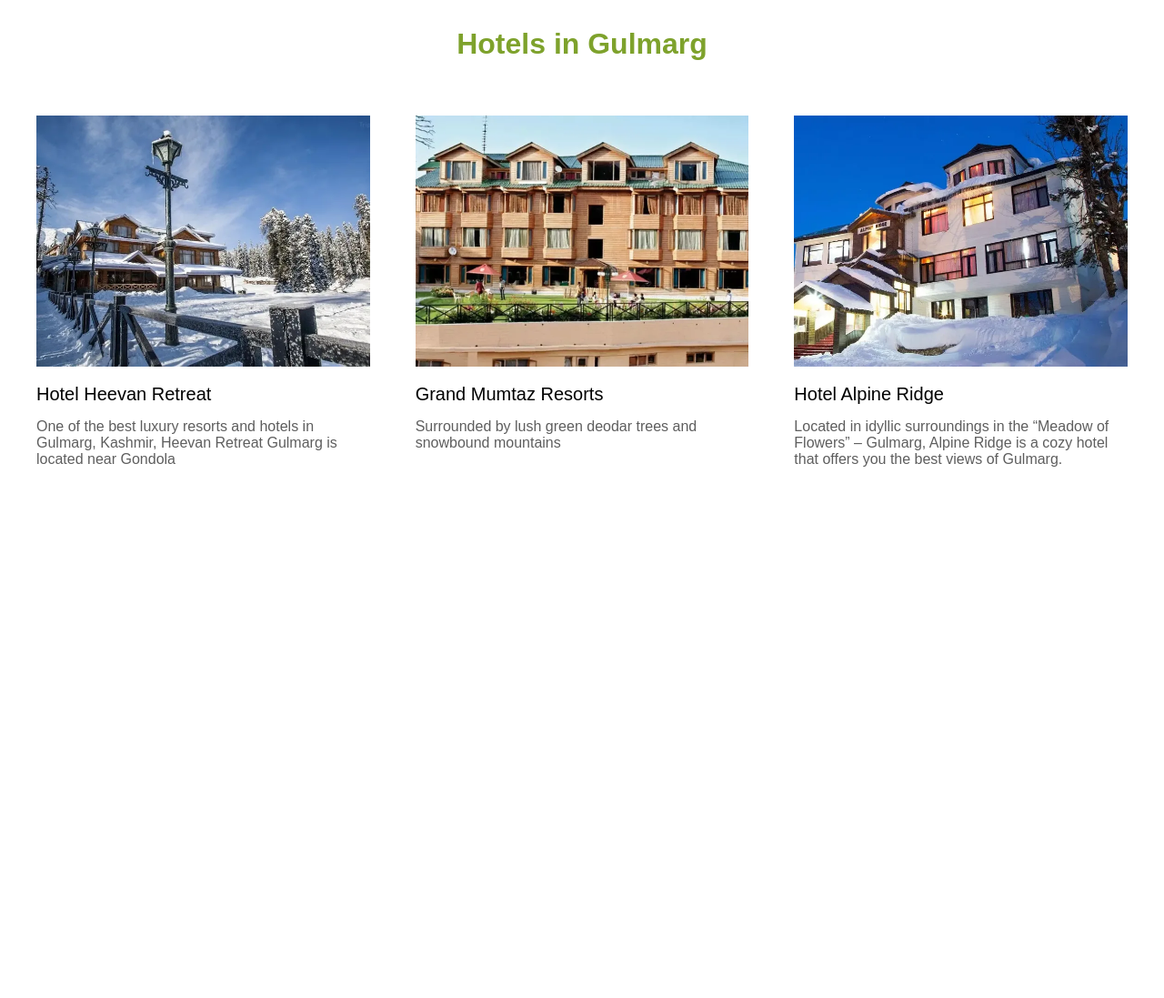
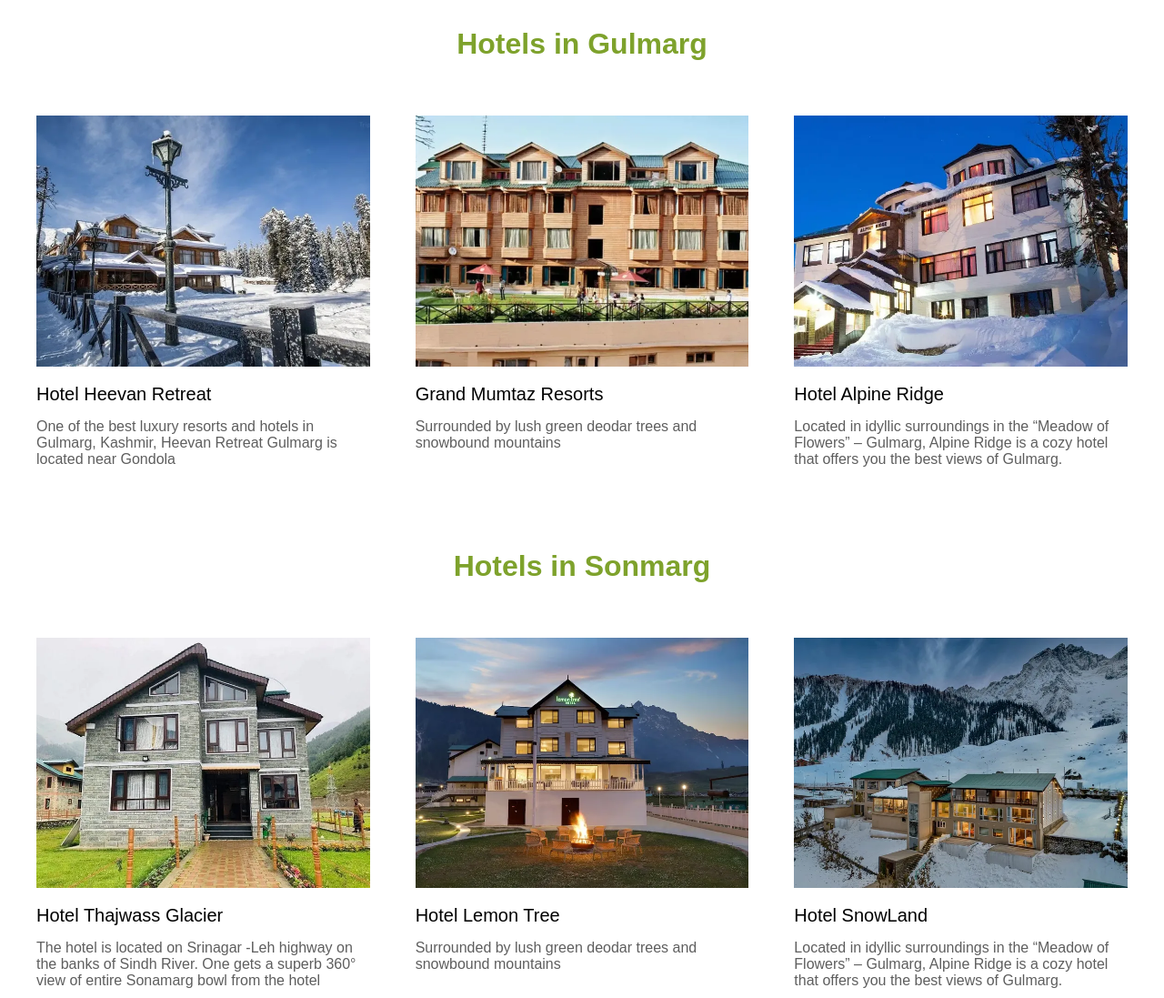
Before and after one commit to towfeeqkhan/Adventures, a plain HTML site: page hotels.html in a window 1280 px wide. Shown: the whole page at 91% size. Before the commit the page ends 800 px from the top, so only its background shows below. Drawn offline with Linux system fonts and the light colour scheme.

Commit message:
added sonmarg hotel section

```diff
--- a/hotels.css
+++ b/hotels.css
@@ -11,6 +11,13 @@
 
 .heading1 {
   margin-top: 30px;
+  margin-bottom: 50px;
+  text-align: center;
+  color: #7EA22C;
+}
+
+.heading2 {
+  margin-top: 80px;
   margin-bottom: 50px;
   text-align: center;
   color: #7EA22C;
--- a/hotels.html
+++ b/hotels.html
@@ -32,6 +32,30 @@
           that offers you the best views of Gulmarg. </p>
       </div>
     </div>
+
+    <!--New Section-->
+    <h1 class="heading2">Hotels in Sonmarg</h1>
+    <div class="card-container">
+      <div class="card">
+        <img class="hotel-img" src="images/hpre4.webp" alt="">
+        <p class="p1">Hotel Thajwass Glacier</p>
+        <p class="p2"> The hotel is located on Srinagar -Leh highway on the banks of Sindh River. One gets a superb 360°
+          view of entire Sonamarg bowl from the hotel</p>
+      </div>
+
+      <div class="card">
+        <img class="hotel-img" src="images/hpre5.webp" alt="">
+        <p class="p1">Hotel Lemon Tree</p>
+        <p class="p2">Surrounded by lush green deodar trees and snowbound mountains</p>
+      </div>
+
+      <div class="card">
+        <img class="hotel-img" src="images/hpre6.webp" alt="">
+        <p class="p1">Hotel SnowLand</p>
+        <p class="p2">Located in idyllic surroundings in the “Meadow of Flowers” – Gulmarg, Alpine Ridge is a cozy hotel
+          that offers you the best views of Gulmarg.</p>
+      </div>
+    </div>
   </div>
 </body>
 
```
Also changed, not shown: index.html (+1 -1 lines), images/hpre4.webp (added), images/hpre5.webp (added), images/hpre6.webp (added).
